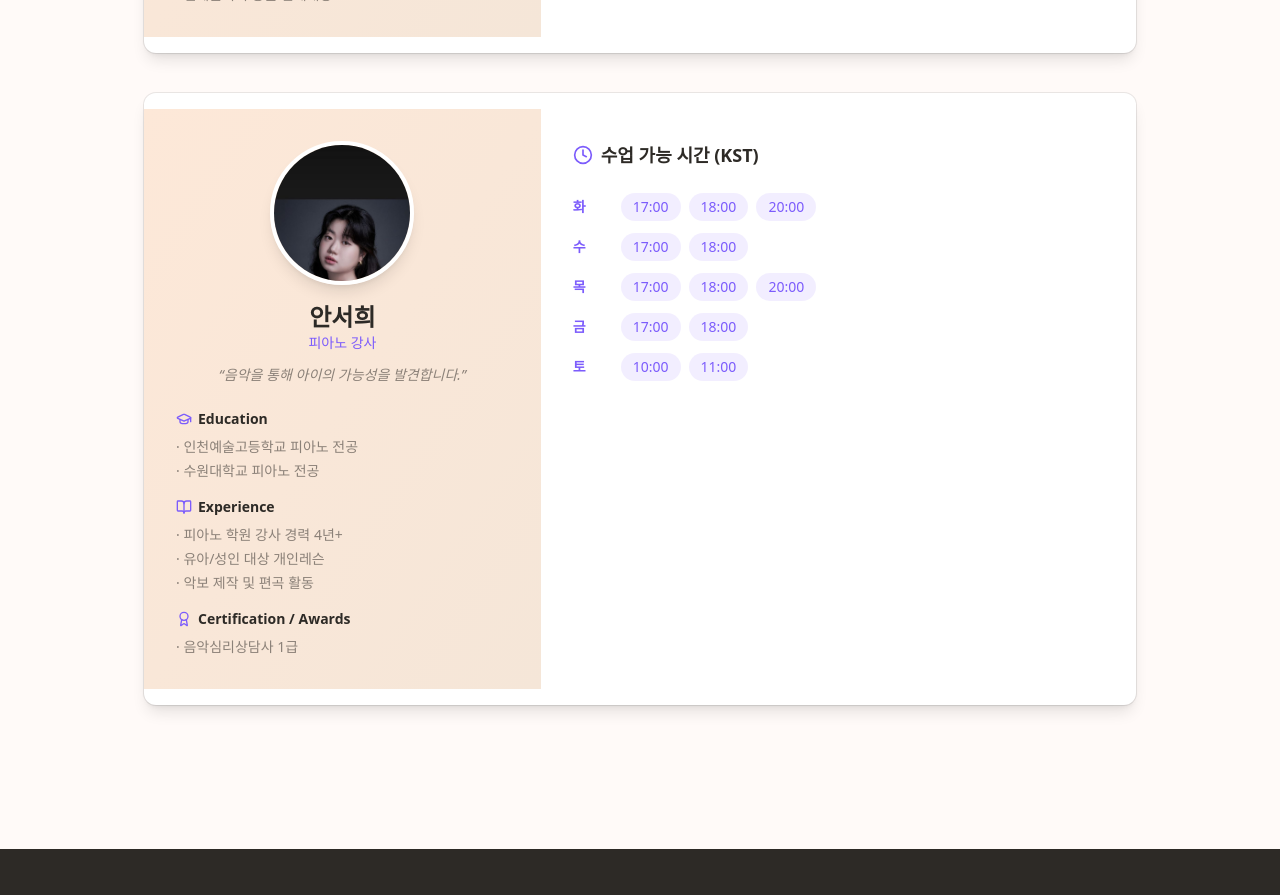
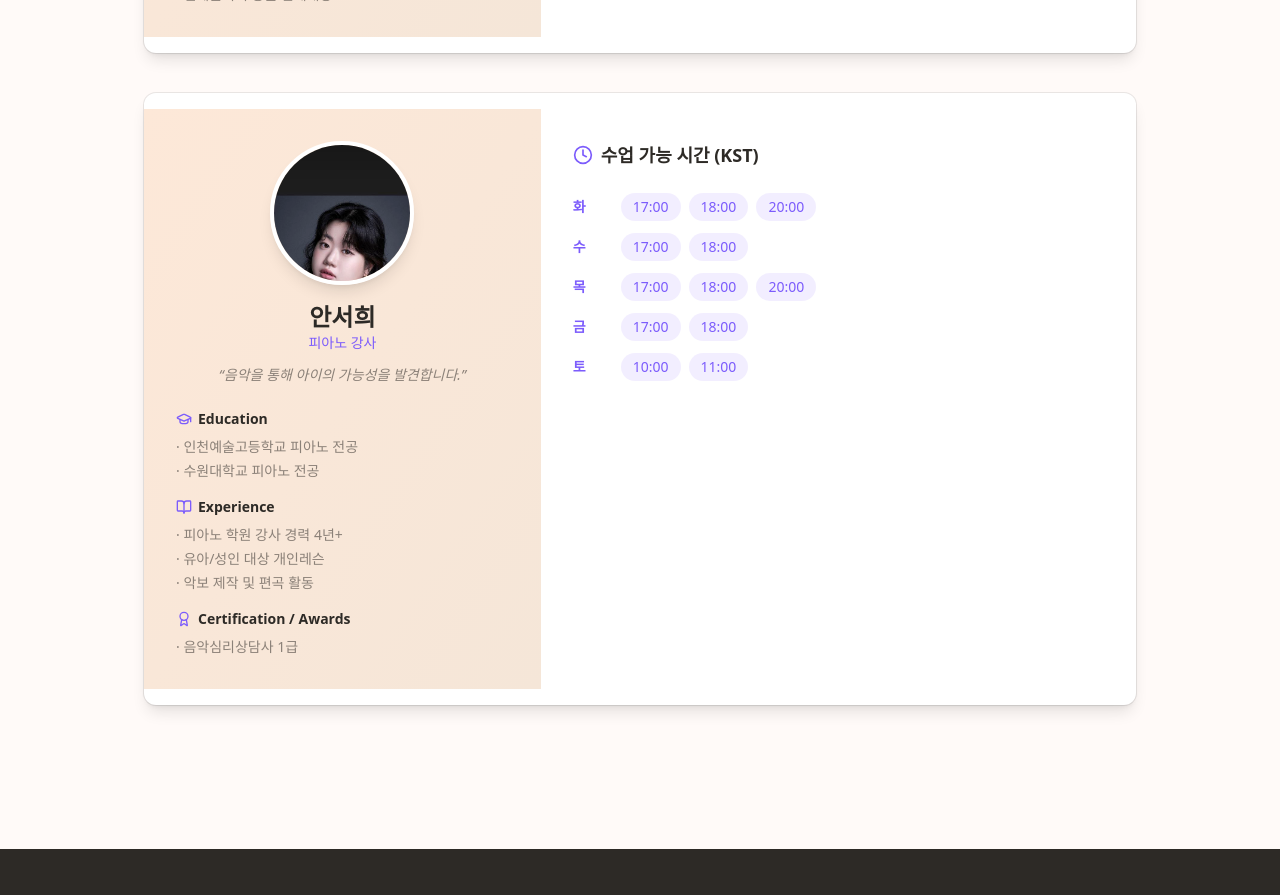
Before and after one commit to kidsmindpiano/kidsmindpiano-web, a Next.js app: page /teachers in a window 1280 px wide. Shown: the part 1820-2715 px from the top of the page. Built offline with nearby package versions, Linux system fonts and the light colour scheme.

Commit message:
teachers: 안서희쌤 사진 1.3배 확대 + 밝기 보정

```diff
--- a/src/app/teachers/page.tsx
+++ b/src/app/teachers/page.tsx
@@ -44,7 +44,7 @@
   },
   {
     image: "/teachers/seohee.jpg",
-    imgScale: 1,
+    imgScale: 1.3,
     name: "안서희",
     role: "피아노 강사",
     quote: "음악을 통해 아이의 가능성을 발견합니다.",
@@ -82,7 +82,7 @@
                   <div className="md:col-span-2 bg-gradient-to-br from-[#FDE8D8] to-[#F5E6D8] p-8 flex flex-col justify-center">
                     <div className="w-36 h-36 rounded-full overflow-hidden mx-auto mb-4 border-4 border-white shadow-lg">
                       {t.image ? (
-                        <Image src={t.image} alt={t.name} width={300} height={300} quality={100} style={{ objectPosition: "center 5%", transform: `scale(${t.imgScale || 1})` }} className="w-full h-full object-cover" />
+                        <Image src={t.image} alt={t.name} width={300} height={300} quality={100} style={{ objectPosition: "center 5%", transform: `scale(${t.imgScale || 1})`, filter: t.imgScale > 1.2 ? "brightness(1.15)" : "none" }} className="w-full h-full object-cover" />
                       ) : (
                         <div className="w-full h-full bg-white/60 flex items-center justify-center text-5xl">🎹</div>
                       )}
```
